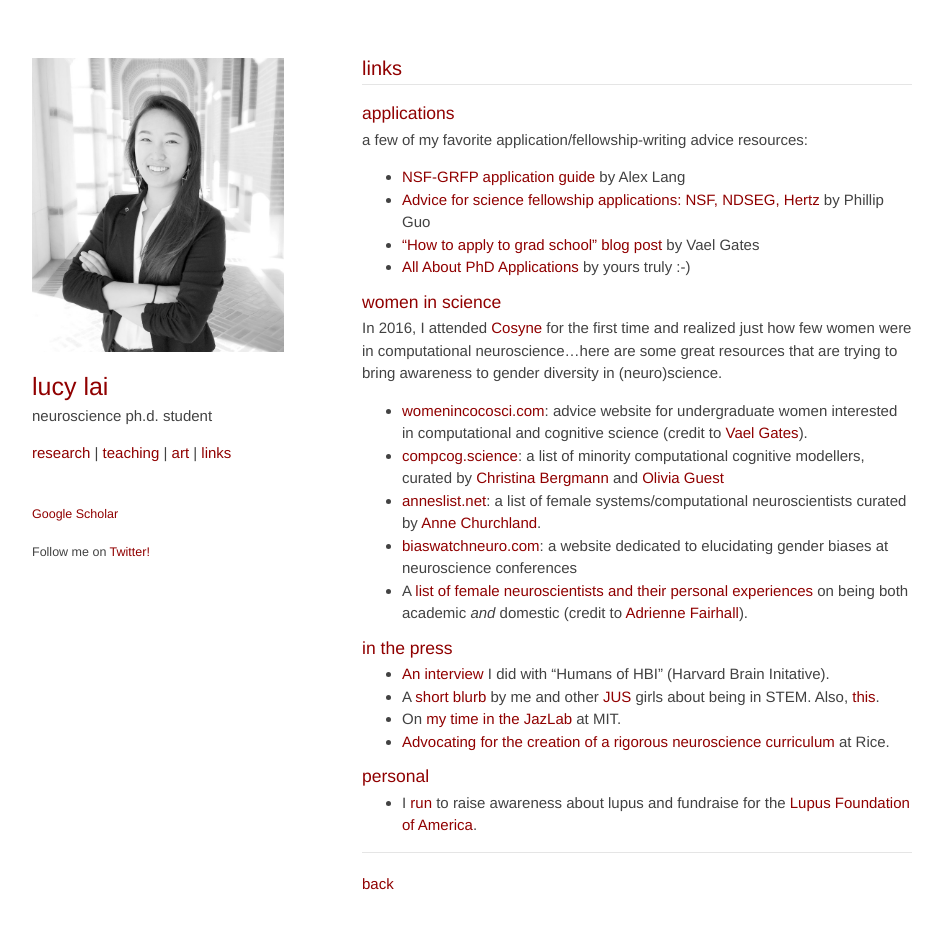
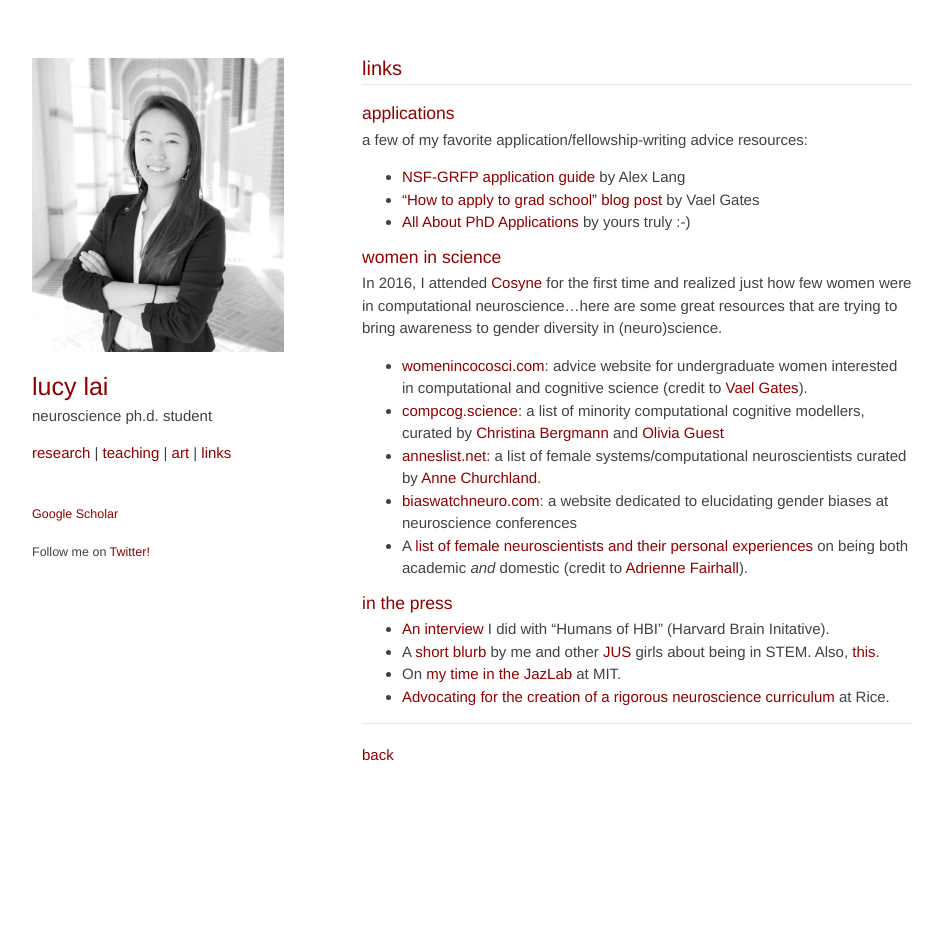
Before and after one commit to lucylai96/lucylai96.github.io, a Jekyll site: the page built from links.md, in a window 1280 px wide and 960 px high. Shown: the top 929 px of the window, without its empty margins (168-1111 px from the left). Built offline with Jekyll 4.4.1, drawn with Linux system fonts in a browser that asks for light colours; our own code applies the rules of GitHub Pages for plain Markdown files.

Commit message:
Update links.md

```diff
--- a/links.md
+++ b/links.md
@@ -3,7 +3,6 @@
 ### applications
 a few of my favorite application/fellowship-writing advice resources:
 * [NSF-GRFP application guide](http://www.alexhunterlang.com/nsf-fellowship){:target="_blank"} by Alex Lang
-* [Advice for science fellowship applications: NSF, NDSEG, Hertz](http://www.pgbovine.net/fellowship-tips.htm){:target="_blank"} by Phillip Guo
 * ["How to apply to grad school" blog post](https://monicagatesblog.wordpress.com/2016/03/14/the-phd-application-post/){:target="_blank"} by Vael Gates
 * [All About PhD Applications](https://lucy-lai.com/blog/gradapps){:target="_blank"} by yours truly :-)
 
@@ -21,8 +20,5 @@ In 2016, I attended [Cosyne](http://cosyne.org){:target="_blank"} for the first
 * On [my time in the JazLab](http://www.csne-erc.org/engage-enable/post/reu-program-participants-mit-and-sdsu){:target="_blank"} at MIT.
 * [Advocating for the creation of a rigorous neuroscience curriculum](http://www.ricethresher.org/article/2017/11/fac-senate-neuroscience-major-vote){:target="_blank"} at Rice.
 
-### personal
-* I [run](https://www.lupus.org/action/walk-to-end-lupus-now){:target="_blank"} to raise awareness about lupus and fundraise for the [Lupus Foundation of America](https://lupus.org/){:target="_blank"}.
-
 ***
 [back](./)
```
